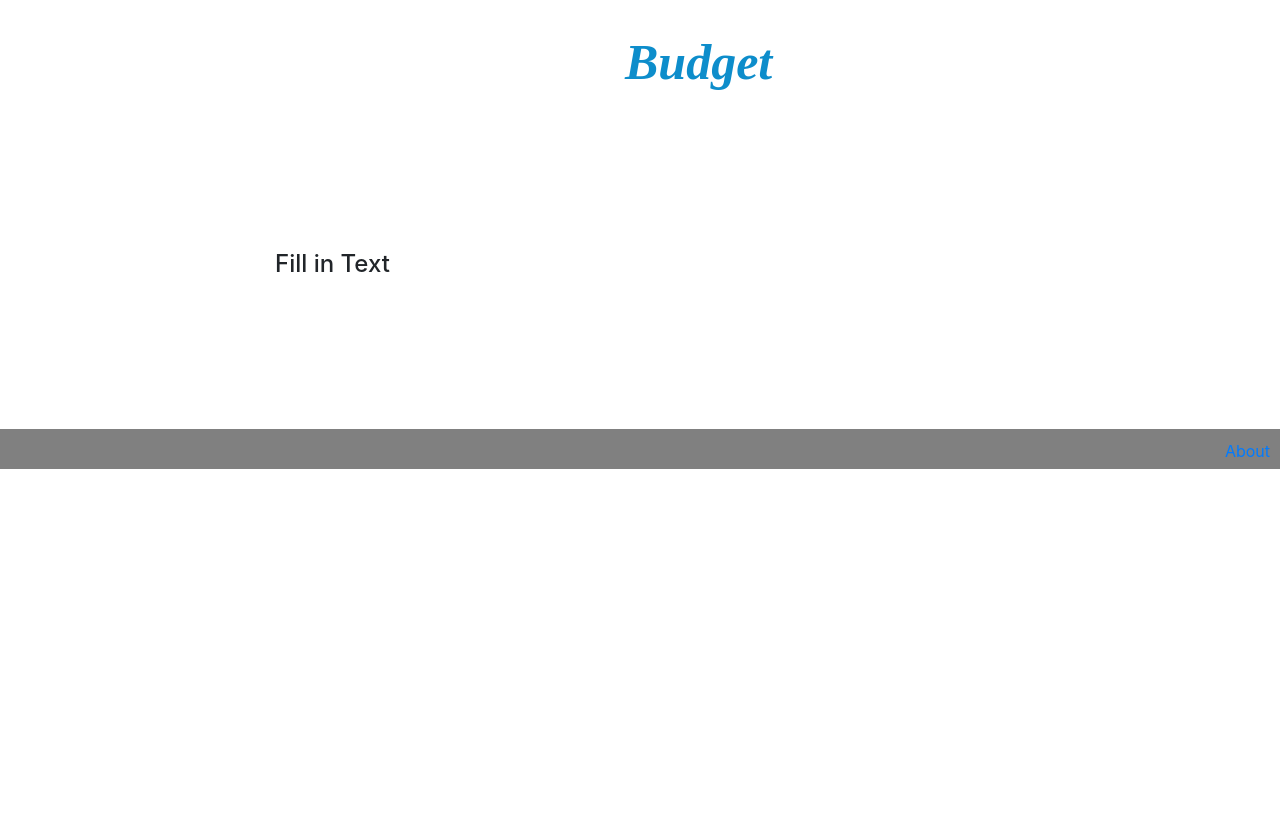
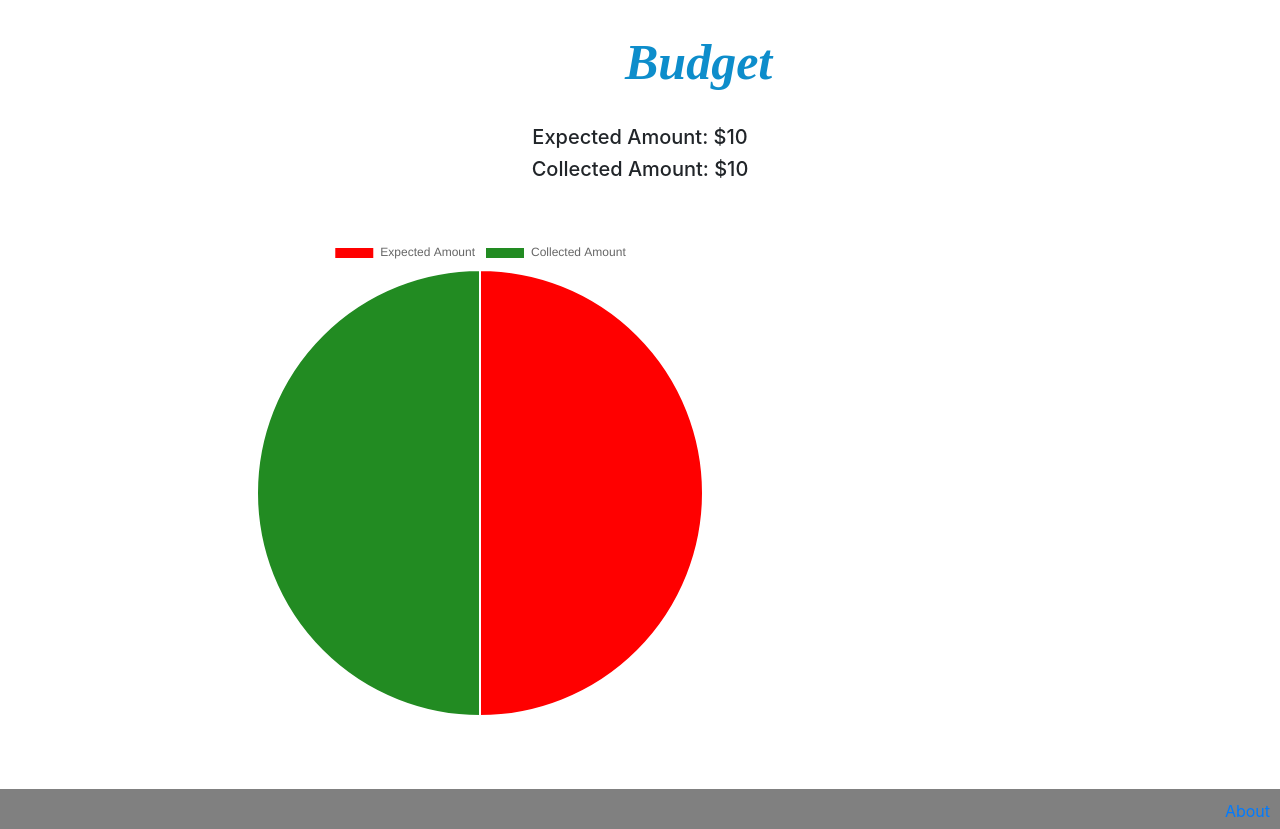
Before and after one commit to Andrew-Nguyen-2/paynow, a Django app: template src/accounts/templates/owner/budget.html in a window 1280 px wide; the page is wider, and only the part inside the window is pictured. Shown: the part 56-885 px from the top of that part. Before the commit the page ends 525 px from the top of that part, so only its background shows below. Run offline with Django 3.2, Linux system fonts and the light colour scheme; the template is opened without the code that fills it: most values are stand-ins (such as "Sample title", 1, 10 or a date in 2020); some libraries are stand-ins or nearby versions.

Commit message:
added expected amount vs collected amount pie chart on admin budget page

```diff
--- a/src/accounts/templates/owner/budget.html
+++ b/src/accounts/templates/owner/budget.html
@@ -1,4 +1,5 @@
 {% extends 'admin_base.html' %}
+
 {% block content %}
 <div style="margin: 25px 625px; width: 100%">
     <p style="font-family: 'Microsoft Sans Serif',serif; font-size: 50px;
@@ -6,7 +7,40 @@
         Budget
     </p>
 </div>
-<div style="width: 100%; margin: 150px 275px">
-    <h4>Fill in Text</h4>
+<div style="text-align: center">
+    <h5>Expected Amount: ${{ organization.expected_amount }}</h5>
+    <h5>Collected Amount: ${{ organization.collected_amount }}</h5>
 </div>
+<br>
+<br>
+<div id="container" style="width: 75%;">
+    <canvas id="pie-chart"></canvas>
+</div>
+<script src="https://cdn.jsdelivr.net/npm/chart.js@2.9.3/dist/Chart.min.js"></script>
+  <script>
+    var config = {
+      type: 'pie',
+      data: {
+        datasets: [{
+          data: [{{ organization.expected_amount }}, {{ organization.collected_amount }}],
+          backgroundColor: [
+            '#ff0000', '#228B22'
+          ],
+          label: 'Amount'
+        }],
+        labels: ['Expected Amount', 'Collected Amount']
+      },
+      options: {
+        responsive: true
+      }
+    };
+
+    window.onload = function() {
+      var ctx = document.getElementById('pie-chart').getContext('2d');
+      window.myPie = new Chart(ctx, config);
+    };
+  </script>
+<br>
+<br>
+<br>
 {% endblock %}
```
Also changed, not shown: src/accounts/templates/owner/buttonscript.js (deleted, +0 -12 lines), src/accounts/views.py (+7 -1 lines), src/db.sqlite3.
